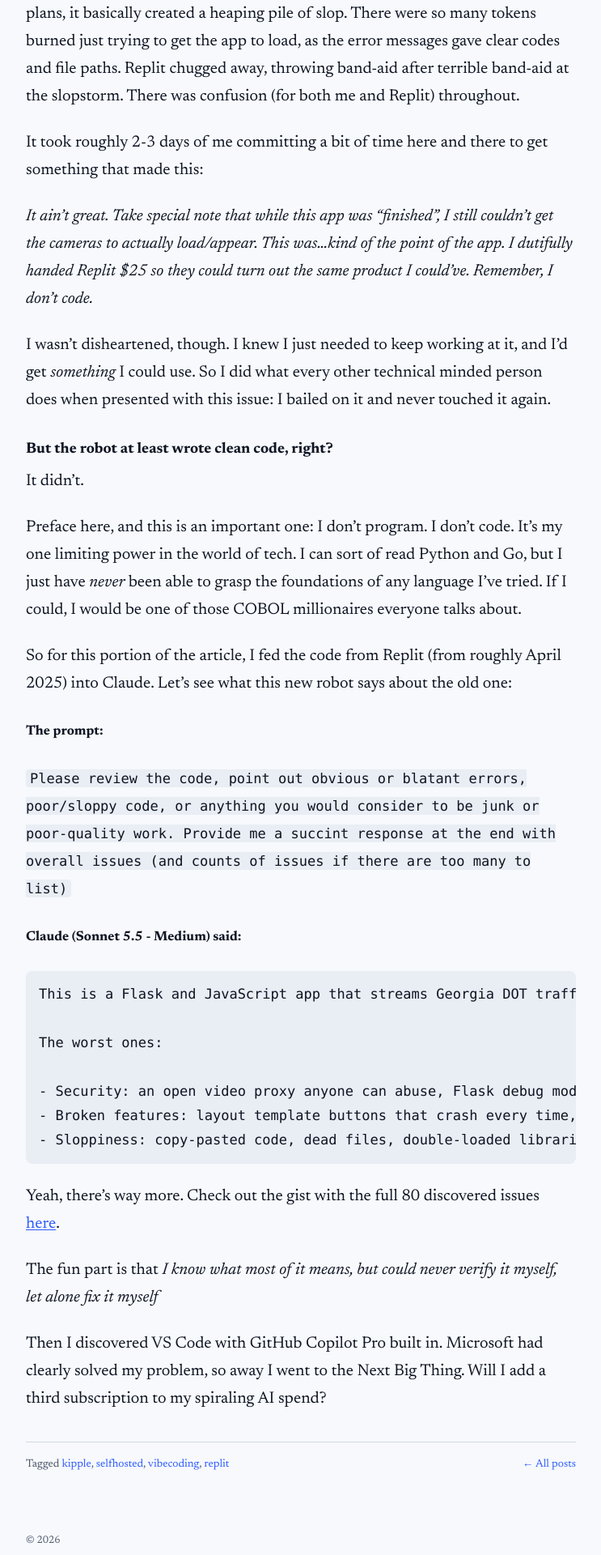
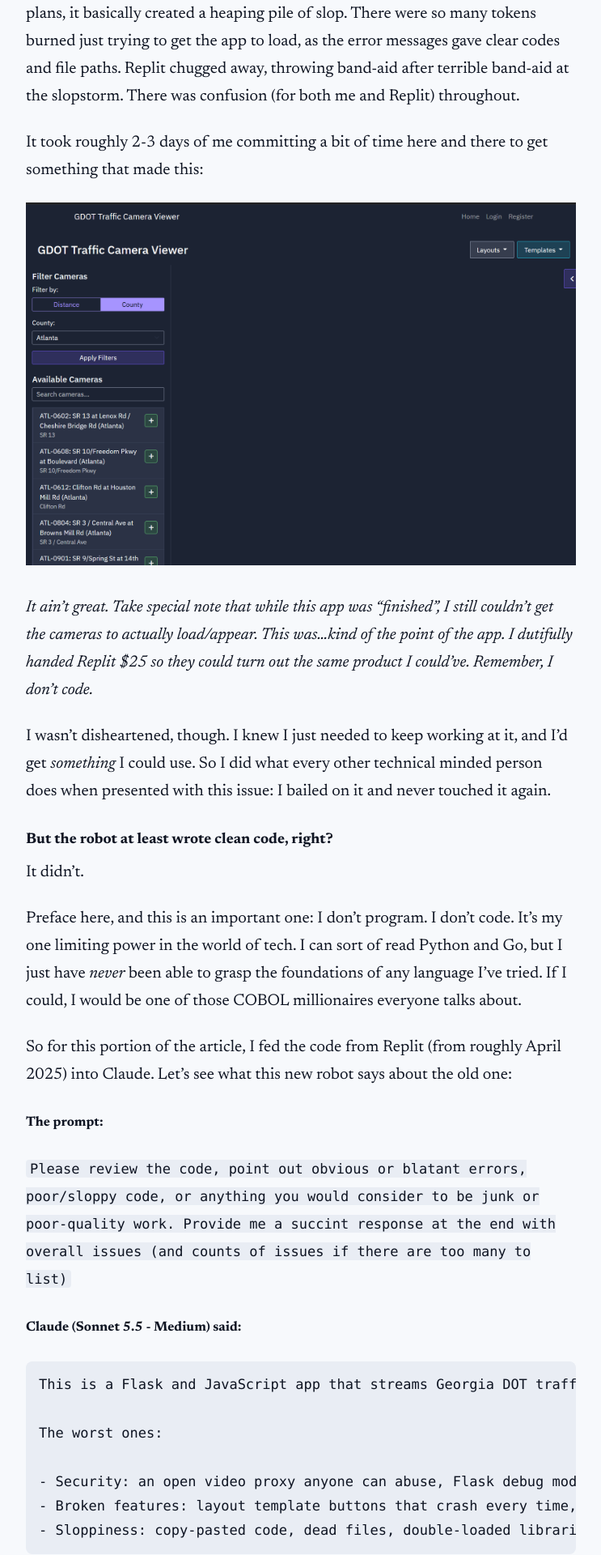
Before and after one commit to WPTK/blog, a Jekyll site: the page built from _posts/2026-10-05-kipple-an-introduction-my-vibecoding-experience-part-0.md, in a window 1280 px wide. Shown: the part 846-2766 px from the top of the page at 81% size, without its empty margins (268-1011 px from the left). Built offline with Jekyll 4.4.1, drawn with Linux system fonts in a browser that asks for light colours.

Commit message:
Update _posts/2026-10-05-kipple-an-introduction-my-vibecoding-experience-part-0.md (via Pages CMS)

```diff
--- a/_posts/2026-10-05-kipple-an-introduction-my-vibecoding-experience-part-0.md
+++ b/_posts/2026-10-05-kipple-an-introduction-my-vibecoding-experience-part-0.md
@@ -24,7 +24,7 @@ Well, despite real efforts to put thought into the prompts and reviewing the pla
 
 It took roughly 2-3 days of me committing a bit of time here and there to get something that made this:
 
-[](https://github.com/WPTK/blog/blob/02ae52cd5a1754ecd1418cc37ebab921f94affe9/images/image.png)
+![Replit traffic camera app](/images/image.png)
 
 *It ain't great. Take special note that while this app was "finished", I still couldn't get the cameras to actually load/appear. This was...kind of the point of the app. I dutifully handed Replit $25 so they could turn out the same product I could've. Remember, I don't code.*
 
```
